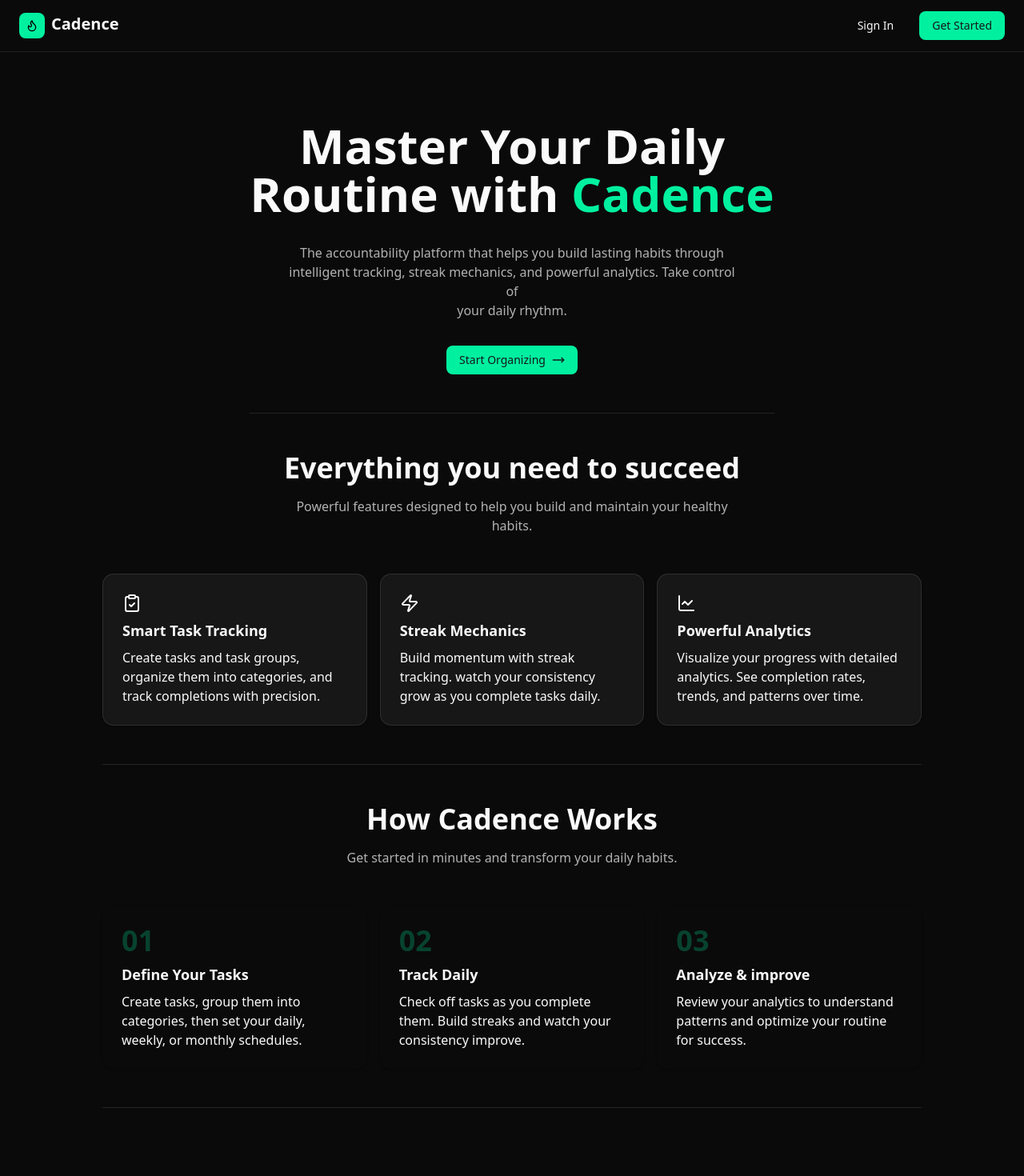
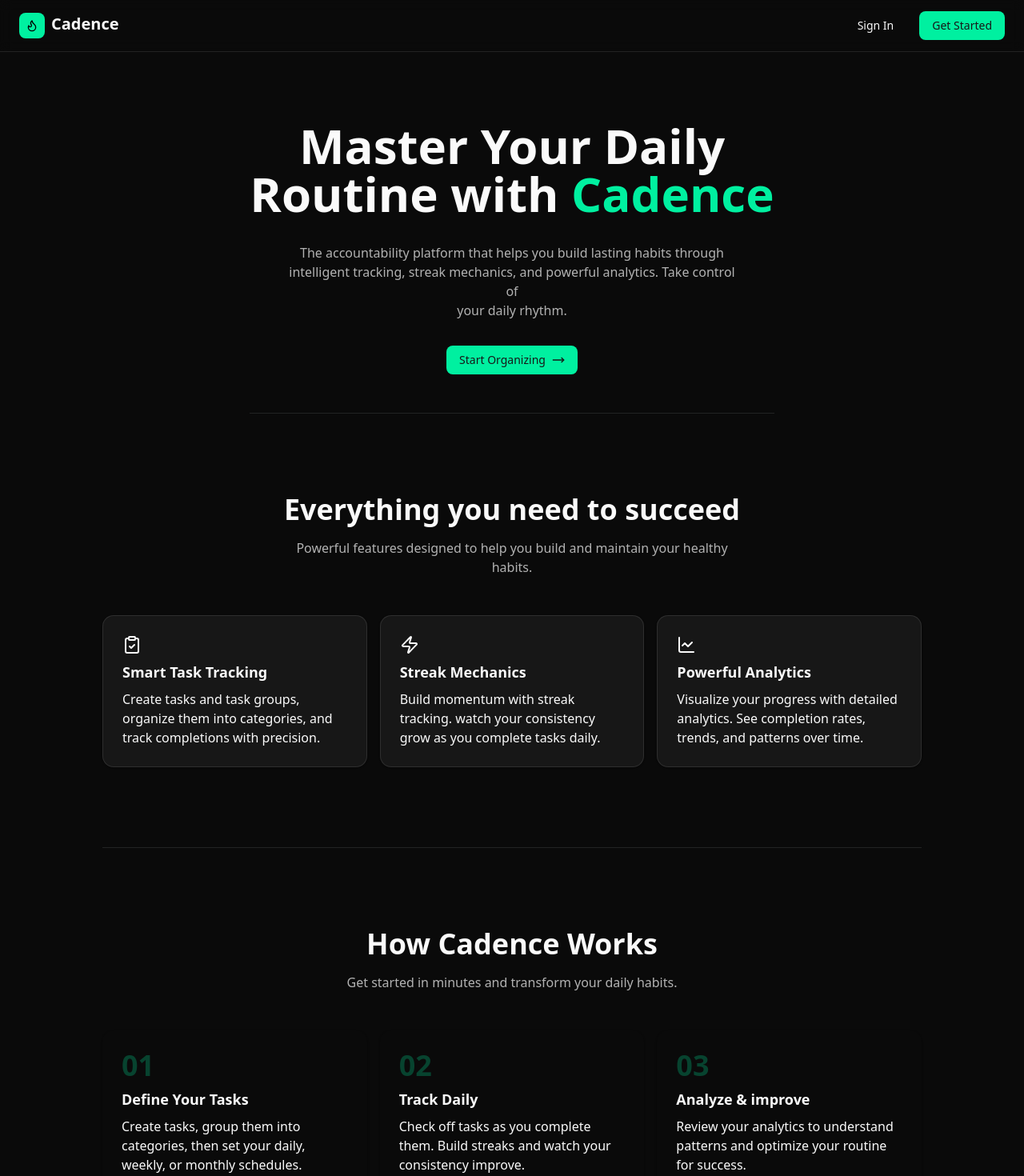
Before and after one commit to taddmtii/Cadence, a Next.js app in the folder cadence-frontend/: page / in a window 1280 px wide. Shown: the top 1470 px of the page at 80% size. Before the commit the page ends 1385 px from the top, so only its background shows below. Built offline with nearby package versions, Linux system fonts and the light colour scheme.

Commit message:
fixed header bg and backdrop + spacing on sections

```diff
--- a/cadence-frontend/app/page.tsx
+++ b/cadence-frontend/app/page.tsx
@@ -1,14 +1,13 @@
-import { ChartLine, ClipboardCheck, CloudLightning, Flame, LucideGitGraph, MoveRight, Zap } from "lucide-react";
+import { ChartLine, ClipboardCheck, Flame, MoveRight, Zap } from "lucide-react";
 import { Button } from "@/components/ui/button";
 import Link from "next/link";
-import { Card, CardContent, CardDescription, CardFooter, CardHeader, CardTitle } from "@/components/ui/card";
+import { Card, CardContent, CardHeader, CardTitle } from "@/components/ui/card";
 
 export default function WelcomePage() {
   return (
     <>
       <div className="min-h-screen">
-
-        <header className="fixed top-0 left-0 right-0 border-b">
+        <header className="fixed top-0 left-0 right-0 border-b bg-background/90 backdrop-blur">
           <div className="flex w-screen mx-auto justify-between px-6 h-16 items-center max-w-7xl">
             <div className="flex gap-2">
               <Link href="/">
@@ -45,7 +44,7 @@ export default function WelcomePage() {
           </section>
 
           {/*Features*/}
-          <section className="flex flex-col border-b border-border py-12 mx-auto gap-12 text-center items-center">
+          <section className="flex flex-col border-b border-border py-25 mx-auto gap-12 text-center items-center">
             <div className="flex flex-col gap-4">
               <h1 className="text-4xl max-w-2xl font-bold">Everything you need to succeed</h1>
               <p className="opacity-70 max-w-xl">Powerful features designed to help you build and maintain your healthy habits.</p>
@@ -94,7 +93,7 @@ export default function WelcomePage() {
           </section>
 
           {/*How Cadence Works*/}
-          <section className="flex flex-col border-b border-border py-12 mx-auto gap-12 text-center items-center">
+          <section className="flex flex-col border-b border-border py-25 mx-auto gap-12 text-center items-center">
             <div className="flex flex-col gap-4">
               <h1 className="text-4xl max-w-2xl font-bold">How Cadence Works</h1>
               <p className="opacity-70 max-w-xl">Get started in minutes and transform your daily habits.</p>
```
